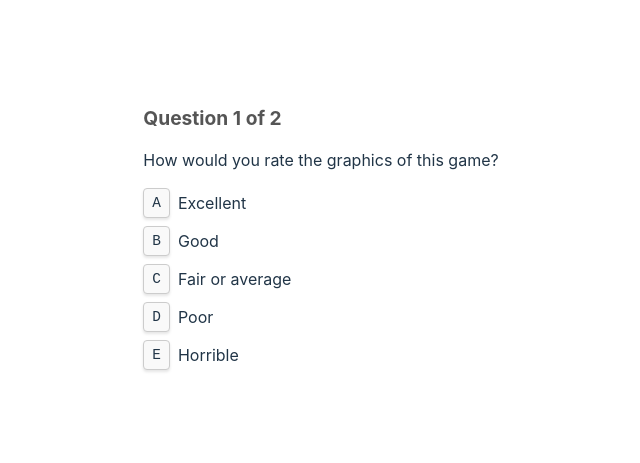
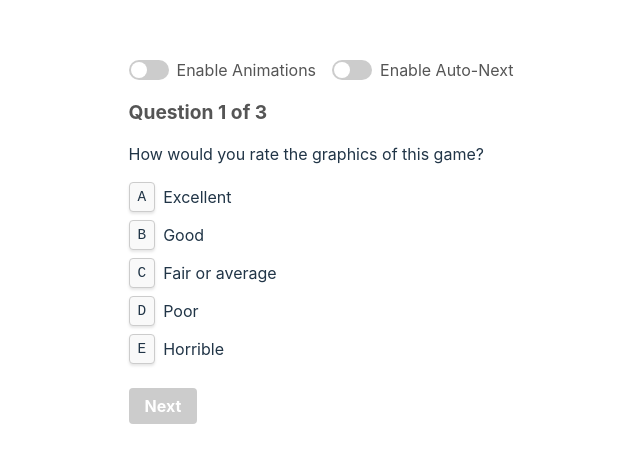
Before and after one commit to mreed4/q-and-a, a React (Vite) app: page / in a window 1280 px wide. Shown: the part 159-622 px from the top of the page, without its empty margins (319-959 px from the left). Built offline with nearby package versions, Linux system fonts and the light colour scheme.

Commit message:
Add settings for enabling animations and auto-next feature; update styles and questions

```diff
--- a/src/App.css
+++ b/src/App.css
@@ -5,12 +5,20 @@
   /* text-align: center; */
 }
 
-.red {
-  /* color: red; */
+.animations-enabled .selected {
+  animation: blink 0.5s;
 }
 
-.selected {
-  animation: blink 0.5s;
+.animations-enabled .red {
+  color: red;
+}
+
+.animations-disabled .selected {
+  animation: none;
+}
+
+.animations-disabled .red {
+  color: inherit;
 }
 
 @keyframes blink {
@@ -63,6 +71,87 @@ ul li {
   color: #555;
 }
 
+.settings {
+  margin-bottom: 1rem;
+  display: flex;
+  gap: 1rem;
+}
+
+.settings label {
+  font-size: 1rem;
+  color: #555;
+  cursor: pointer;
+}
+
+.settings input {
+  margin-right: 0.5rem;
+}
+
+.next-button {
+  margin-top: 1rem;
+  padding: 0.5rem 1rem;
+  font-size: 1rem;
+  font-weight: bold;
+  color: #fff;
+  background-color: #007bff;
+  border: none;
+  border-radius: 4px;
+  cursor: pointer;
+  transition: background-color 0.3s ease;
+}
+
+.next-button:disabled {
+  background-color: #ccc;
+  cursor: not-allowed;
+}
+
+.next-button:hover:not(:disabled) {
+  background-color: #0056b3;
+}
+
+.toggle {
+  display: flex;
+  align-items: center;
+  gap: 0.5rem;
+  font-size: 1rem;
+  color: #555;
+  cursor: pointer;
+  position: relative;
+}
+
+.toggle input {
+  display: none;
+}
+
+.slider {
+  width: 40px;
+  height: 20px;
+  background-color: #ccc;
+  border-radius: 20px;
+  position: relative;
+  transition: background-color 0.3s ease;
+}
+
+.slider::before {
+  content: "";
+  width: 16px;
+  height: 16px;
+  background-color: #fff;
+  border-radius: 50%;
+  position: absolute;
+  top: 2px;
+  left: 2px;
+  transition: transform 0.3s ease;
+}
+
+.toggle input:checked + .slider {
+  background-color: #007bff;
+}
+
+.toggle input:checked + .slider::before {
+  transform: translateX(20px);
+}
+
 @media (prefers-color-scheme: dark) {
   .key {
     background-color: #333;
--- a/src/App.jsx
+++ b/src/App.jsx
@@ -6,6 +6,8 @@ function App() {
   const [validKeys] = useState(["a", "b", "c", "d", "e"]);
   const [selectedKey, setSelectedKey] = useState(null);
   const [currentQuestionIndex, setCurrentQuestionIndex] = useState(0);
+  const [enableAnimations, setEnableAnimations] = useState(false);
+  const [enableAutoNext, setEnableAutoNext] = useState(false);
 
   function handleKeyUp(event) {
     const inputtedKey = event.key;
@@ -15,33 +17,70 @@ function App() {
     }
     setSelectedKey(inputtedKey);
 
-    // Move to the next question after a short delay
-    setTimeout(() => {
-      setSelectedKey(null);
-      setCurrentQuestionIndex((prevIndex) => (prevIndex < questions.length - 1 ? prevIndex + 1 : prevIndex));
-    }, 400);
+    if (enableAutoNext) {
+      // Move to the next question after a short delay
+      setTimeout(() => {
+        setSelectedKey(null);
+        setCurrentQuestionIndex((prevIndex) => (prevIndex < questions.length - 1 ? prevIndex + 1 : prevIndex));
+      }, 400);
+    }
+  }
+
+  function handleNextQuestion(event) {
+    event.preventDefault();
+    setSelectedKey(null);
+    setCurrentQuestionIndex((prevIndex) => (prevIndex < questions.length - 1 ? prevIndex + 1 : prevIndex));
   }
 
   useEffect(() => {
     document.body.addEventListener("keyup", handleKeyUp);
     return () => document.body.removeEventListener("keyup", handleKeyUp);
-  }, []);
+  }, [enableAutoNext]);
+
+  useEffect(() => {
+    const rootElement = document.getElementById("root");
+    if (enableAnimations) {
+      rootElement.classList.add("animations-enabled");
+      rootElement.classList.remove("animations-disabled");
+    } else {
+      rootElement.classList.add("animations-disabled");
+      rootElement.classList.remove("animations-enabled");
+    }
+  }, [enableAnimations]);
 
   return (
     <>
+      <div className="settings">
+        <label className="toggle">
+          <input type="checkbox" checked={enableAnimations} onChange={() => setEnableAnimations((prev) => !prev)} />
+          <span className="slider"></span>
+          Enable Animations
+        </label>
+        <label className="toggle">
+          <input type="checkbox" checked={enableAutoNext} onChange={() => setEnableAutoNext((prev) => !prev)} />
+          <span className="slider"></span>
+          Enable Auto-Next
+        </label>
+      </div>
       <div className="step-tracker">
         Question {currentQuestionIndex + 1} of {questions.length}
       </div>
-      <div>
+      <form onSubmit={handleNextQuestion}>
         <p>{questions[currentQuestionIndex].question}</p>
         <ul>
           {Object.entries(questions[currentQuestionIndex].answers).map(([key, response]) => (
-            <li key={key} className={`response-list-item ${selectedKey === key ? "selected red" : ""}`}>
+            <li key={key} className={`response-list-item ${selectedKey === key ? (enableAnimations ? "selected red" : "selected") : ""}`}>
               <span className="key">{key}</span> <span className="response">{response}</span>
             </li>
           ))}
         </ul>
-      </div>
+        <button
+          type="submit"
+          className="next-button"
+          disabled={currentQuestionIndex >= questions.length - 1 || (!enableAutoNext && selectedKey === null)}>
+          Next
+        </button>
+      </form>
     </>
   );
 }
--- a/src/data/questions.js
+++ b/src/data/questions.js
@@ -19,6 +19,16 @@ const questions = [
       e: "Soundtrack",
     },
   },
+  {
+    question: "How would you rate the difficulty level of this game?",
+    answers: {
+      a: "Too easy",
+      b: "Easy",
+      c: "Just right",
+      d: "Hard",
+      e: "Too hard",
+    },
+  },
 ];
 
 export { questions };
```
